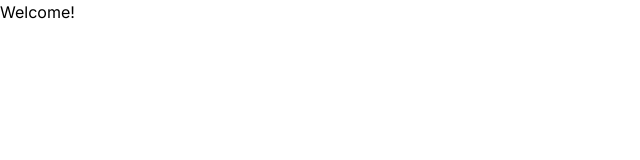
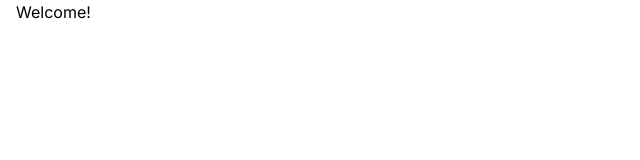
Before and after one commit to NanotechPikachu/Portfolio, a Next.js app: page / in a window 1280 px wide. Shown: the top 160 px of the page, without its empty margins (0-640 px from the left). Built offline with nearby package versions, Linux system fonts and the light colour scheme.

Commit message:
Update page.js

```diff
--- a/src/app/page.js
+++ b/src/app/page.js
@@ -1,7 +1,9 @@
 export default function Home() {
   return (
     <>
+    <div className="ml-4 mr-4">
     <h1>Welcome!</h1>
+    </div>
     </>
   )
 }
```
